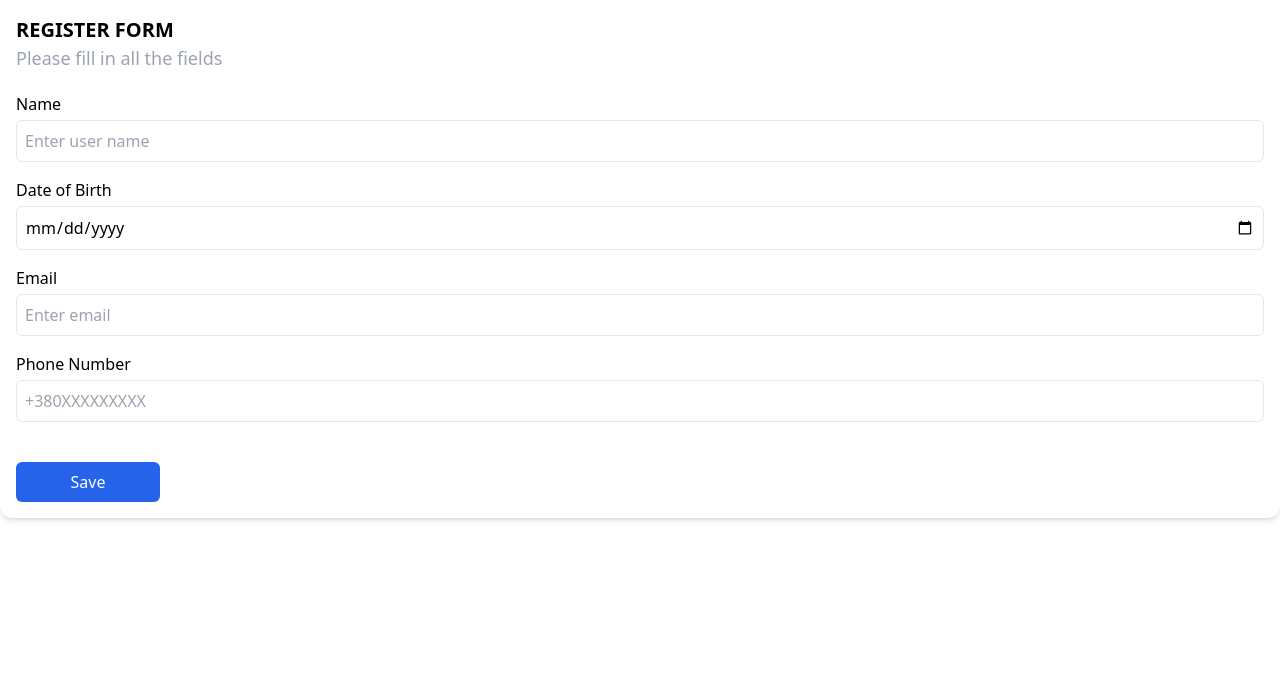
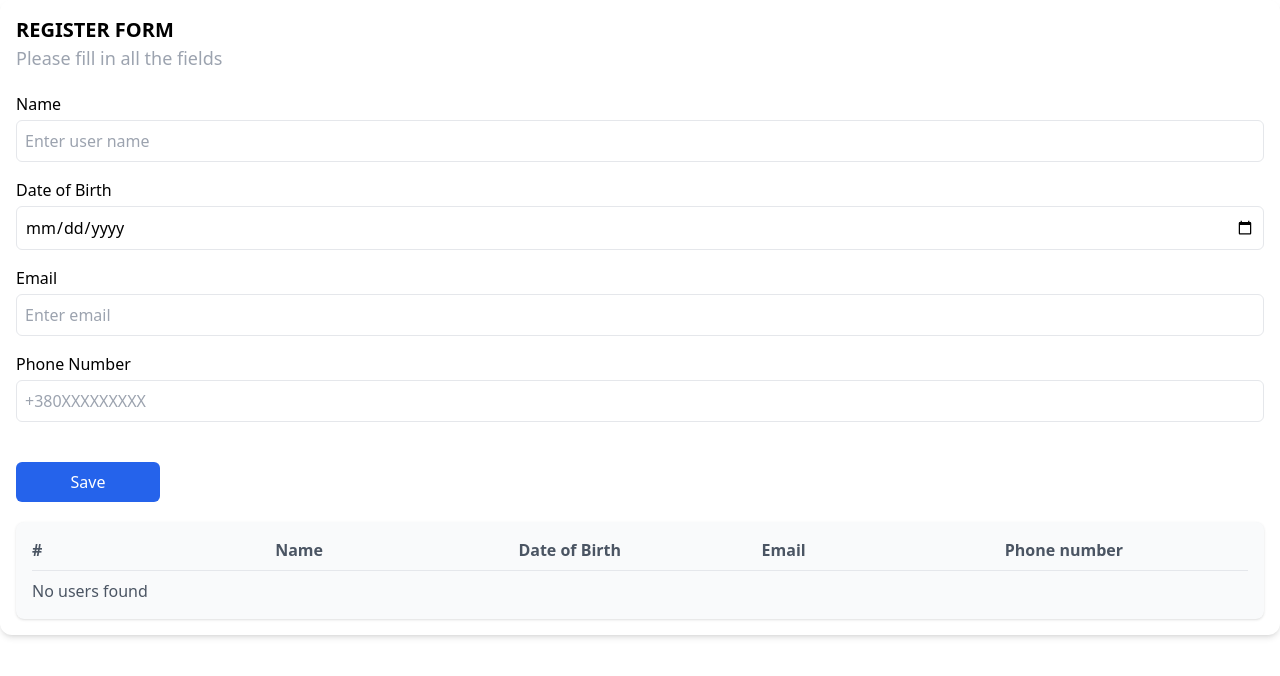
Before and after one commit to KoniChivaJS/react-lottery-app, a React (Create React App) app: page / in a window 1280 px wide. Shown: the top 676 px of the page. Built offline with nearby package versions, Linux system fonts and the light colour scheme.

Commit message:
save users + render them

```diff
--- a/src/App.tsx
+++ b/src/App.tsx
@@ -1,10 +1,27 @@
 import React from "react";
 import { Form } from "./components/form";
+import { UsersList } from "./components/users-list";
+
+export interface User {
+  id: number;
+  name: string;
+  dateOfBirth: string;
+  email: string;
+  phoneNumber: string;
+}
 
 function App() {
+  const [winners, setWinners] = React.useState<User[]>([]);
+  const [users, setUsers] = React.useState<User[]>([]);
+
+  const createUser = (user: User) => {
+    setUsers([...users, user]);
+  };
+
   return (
     <div className="mx-auto max-w-[1280px] p-4 rounded-xl shadow-md">
-      <Form />
+      <Form createUser={createUser} />
+      <UsersList users={users} />
     </div>
   );
 }
--- a/src/components/form.tsx
+++ b/src/components/form.tsx
@@ -1,11 +1,13 @@
 import React from "react";
 import { useForm } from "react-hook-form";
+import { User } from "../App";
 
 interface Props {
   className?: string;
+  createUser: (user: User) => void;
 }
 
-export const Form: React.FC<Props> = ({ className }) => {
+export const Form: React.FC<Props> = ({ className, createUser }) => {
   const {
     register,
     handleSubmit,
@@ -14,7 +16,10 @@ export const Form: React.FC<Props> = ({ className }) => {
   } = useForm();
 
   const onSubmit = (data: any) => {
-    console.log("Form data:", data);
+    createUser({
+      id: Date.now(),
+      ...data,
+    });
     reset();
   };
 
@@ -46,6 +51,11 @@ export const Form: React.FC<Props> = ({ className }) => {
             type="date"
             {...register("dateOfBirth", {
               required: "Date of birth is required",
+              validate: (value) => {
+                const today = new Date();
+                const selectedDate = new Date(value);
+                return selectedDate <= today || "Date cannot be in the future";
+              },
             })}
             className="w-full p-2 border rounded-md"
           />
@@ -84,7 +94,7 @@ export const Form: React.FC<Props> = ({ className }) => {
           <input
             type="tel"
             placeholder="+380XXXXXXXXX"
-            {...register("phone", {
+            {...register("phoneNumber", {
               required: "Phone number is required",
               pattern: {
                 value: /^\+?\d{10,14}$/,
--- /dev/null
+++ b/src/components/users-list.tsx
@@ -0,0 +1,35 @@
+import React from "react";
+import { User } from "../App";
+
+interface Props {
+  className?: string;
+  users: User[];
+}
+
+export const UsersList: React.FC<Props> = ({ className, users }) => {
+  return (
+    <div className="p-4 bg-gray-50 rounded-lg shadow mt-5">
+      <div className="grid grid-cols-5 font-semibold text-gray-600 border-b pb-2 mb-2">
+        <div>#</div>
+        <div>Name</div>
+        <div>Date of Birth</div>
+        <div>Email</div>
+        <div>Phone number</div>
+      </div>
+
+      {users.length === 0 ? (
+        <div className="text-gray-600">No users found</div>
+      ) : (
+        users.map((user, index) => (
+          <div key={user.id} className="grid grid-cols-5 border-b py-2">
+            <div>{index + 1}</div>
+            <div>{user.name}</div>
+            <div>{user.dateOfBirth}</div>
+            <div>{user.email}</div>
+            <div>{user.phoneNumber}</div>
+          </div>
+        ))
+      )}
+    </div>
+  );
+};
```
